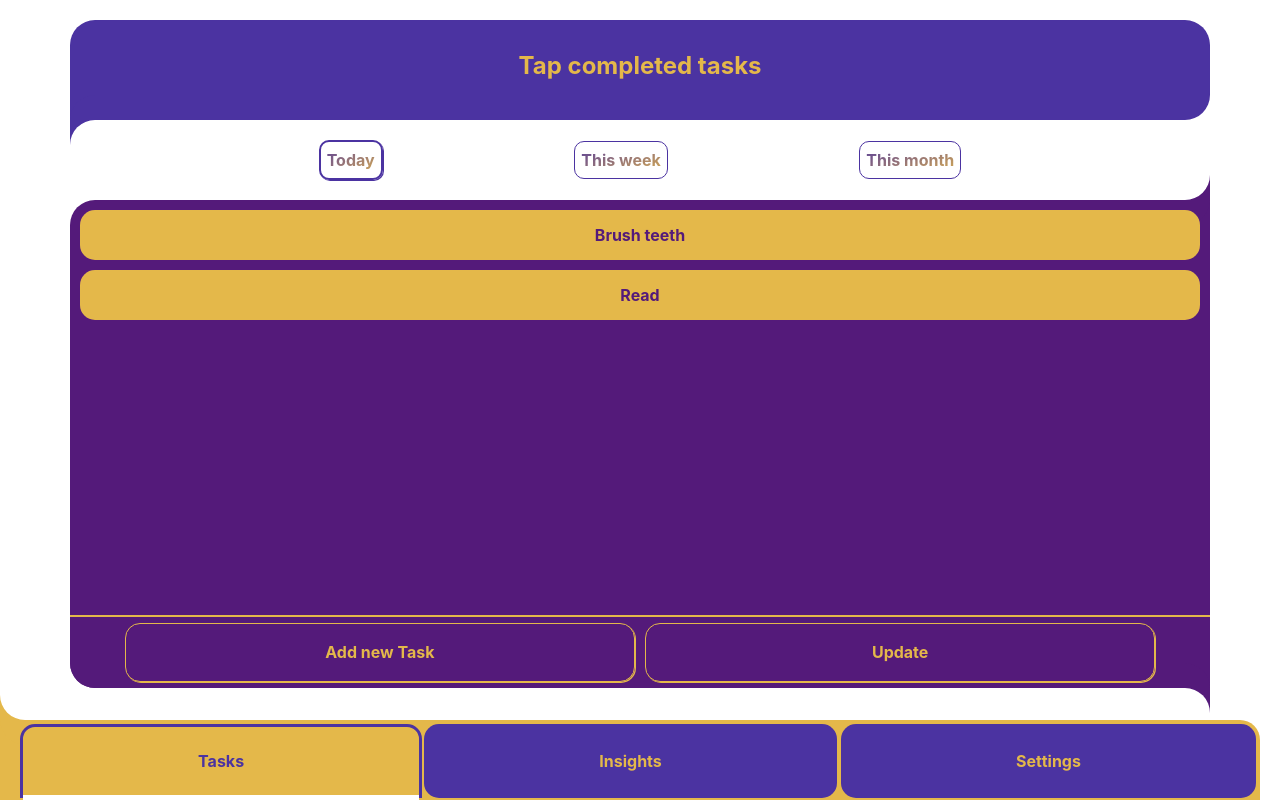
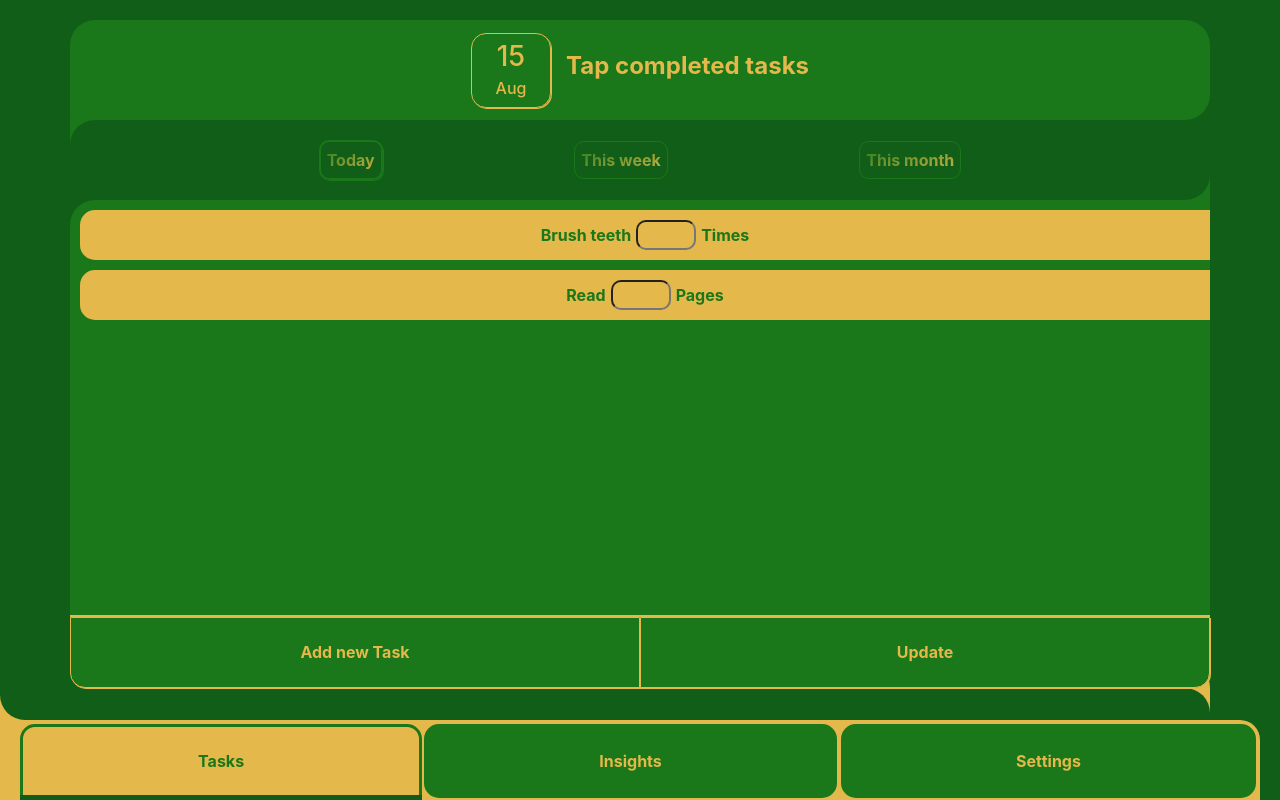
Before and after one commit to james-julius/Habit, a React (Create React App) app: page /tasks in a window 1280 px wide. Built offline with nearby package versions, Linux system fonts and the light colour scheme.

Commit message:
First page nearly complete

```diff
--- a/package.json
+++ b/package.json
@@ -7,6 +7,7 @@
     "@testing-library/react": "^9.5.0",
     "@testing-library/user-event": "^7.2.1",
     "bootstrap": "^4.5.2",
+    "moment": "^2.27.0",
     "node-sass": "^4.14.1",
     "react": "^16.13.1",
     "react-bootstrap": "^1.3.0",
--- a/src/App.js
+++ b/src/App.js
@@ -1,16 +1,22 @@
 import React from 'react';
 import { BrowserRouter as Router, Switch, Route, Link} from 'react-router-dom';
+import Nav from './components/Nav/Nav';
 import Home from './pages/Home/Home';
-import Nav from './components/Nav/Nav';
 import TaskInput from './pages/TaskInput/TaskInput';
+import Insights from './pages/Insights/Insights';
+import Settings from './pages/Settings/Settings.js';
 import 'bootstrap/dist/css/bootstrap.min.css';
 import './App.scss';
 
 function App() {
   return (<>
       <Router>
-        {/* <Route path="/" component={Home}/> */}
-        <Route path="/" component={TaskInput}/>
+        <Switch>
+          <Route exact path="/" componen={Home}/>
+          <Route path="/tasks" component={TaskInput}/>
+          <Route path="/insights" component={Insights}/>
+          <Route path="/settings" component={Settings}/>
+        </Switch>
         <Nav/>
       </Router>
     </>
--- a/src/App.scss
+++ b/src/App.scss
@@ -1,16 +1,16 @@
 // Theme 1 - Woodland
-// $primaryColor: rgb(21, 82, 9);
-// $secondaryColor: #a9e7ae;
-// $tertiaryColor: rgb(25, 48, 20);
-// $secondaryAccent: #ffffff;
-// $backgroundColor: rgb(45, 63, 40);
+$primaryColor: #1a771a;
+$secondaryColor: #e4b84a;
+$tertiaryColor: #1a771a;
+$secondaryAccent: #fdecc1;
+$backgroundColor: rgb(16, 94, 23);
 
 // Theme 2 - Royal Sky
-$primaryColor: rgb(75, 51, 161);
-$secondaryColor: #e4b84a;
-$tertiaryColor: rgb(84, 26, 122);
-$secondaryAccent: #fcf270;
-$backgroundColor: white;
+// $primaryColor: rgb(75, 51, 161);
+// $secondaryColor: #e4b84a;
+// $tertiaryColor: rgb(84, 26, 122);
+// $secondaryAccent: #fcf270;
+// $backgroundColor: white;
 
 @mixin flex-center {
     display: flex;
--- a/src/components/Nav/Nav.js
+++ b/src/components/Nav/Nav.js
@@ -7,10 +7,10 @@ export default function Nav() {
     return (
     <>
         <Row style={{height: '4vh'}}/>
-        <div class="nav-container">
+        <div className="nav-container">
             <nav>
-                <ul class="nav-list">
-                    <NavLink to="/">Tasks</NavLink>
+                <ul className="nav-list">
+                    <NavLink to="/tasks">Tasks</NavLink>
                     <NavLink to="/insights">Insights</NavLink>
                     <NavLink to="/settings">Settings</NavLink>
                 </ul>
--- a/src/components/Nav/Nav.scss
+++ b/src/components/Nav/Nav.scss
@@ -68,8 +68,8 @@
                     position: absolute;
                     bottom: -20px;
                     height: 20px;
-                    width: 100%;
-                    left: 0px;
+                    width: calc(100% + 6px);
+                    left: -3px;
                     background-color: $backgroundColor;
                     z-index: 4;
                 }
--- a/src/components/TaskTap/TaskTap.js
+++ b/src/components/TaskTap/TaskTap.js
@@ -1,7 +1,28 @@
 import React, { useState } from 'react';
+import './TaskTap.scss';
 
-export default function TaskTap() {
-    return (<div>
-        Tap me
-    </div>);
+export default function TaskTap({taskName, value, trackingUnit, tasks, setTasks}) {
+    const taskIndex = tasks.findIndex(element => element.name === taskName);
+
+    const handleChange = (value) => {
+        let updatedTasks = [...tasks];
+        updatedTasks[taskIndex] = {
+            ...updatedTasks[taskIndex],
+            value: value
+        };
+        setTasks(updatedTasks);
+    }
+
+    return (
+        <div className="tasktap">
+            {taskName}
+            <input
+                type="number"
+                min="1"
+                value={value}
+                onClick={(e) => handleChange(tasks[taskIndex].value + 1)}
+                onChange={(e) => handleChange(e.target.value)}/>
+                {trackingUnit}
+        </div>
+    );
 }
--- /dev/null
+++ b/src/components/TaskTap/TaskTap.scss
@@ -0,0 +1,23 @@
+@import '../../App.scss';
+
+.tasktap {
+    @include flex-center;
+    background-color: $secondaryColor;
+    height: auto;
+    min-height: 50px;
+    margin-bottom: 10px;
+    width: 100%;
+    flex-grow: 1;
+    border-radius: 15px 0px 0px 15px;
+    max-height: 50px;
+    font-weight: bold;
+    color: $tertiaryColor;
+
+    input {
+        width: 60px;
+        border-radius: 10px;
+        margin: 0px 5px;
+        color: $primaryColor;
+        background-color: $secondaryColor;
+    }
+}
--- /dev/null
+++ b/src/pages/Insights/Insights.js
@@ -0,0 +1,8 @@
+import React from 'react'
+import { Container, Row } from 'react-bootstrap';
+
+export default function Insights() {
+    return (<Container>
+        Geeeeeet your insights here for 2 dollars.
+    </Container>);
+}
--- /dev/null
+++ b/src/pages/Settings/Settings.js
@@ -0,0 +1,8 @@
+import React from 'react';
+import { Container, Row } from 'react-bootstrap';
+
+export default function Settings() {
+    return(<Container>
+        Change yo' settings here.
+    </Container>)
+}
--- a/src/pages/TaskInput/TaskInput.js
+++ b/src/pages/TaskInput/TaskInput.js
@@ -1,43 +1,70 @@
 import React, { useState, useEffect } from 'react';
-// import TaskTap from '../../components/TaskTap/TaskTap';
+import TaskTap from '../../components/TaskTap/TaskTap';
 import { Container, Row } from 'react-bootstrap';
+import moment from 'moment';
 import './TaskInput.scss';
 
 function TimeShift(props) {
     return (
-        <div class={props.active ? 'timeshift active': 'timeshift'} onClick={() => props.setActiveTimeframe(props.time)}>
-            {props.setAc}
+        <div className={props.active ? 'timeshift active': 'timeshift'} onClick={() => props.setActiveTimeframe(props.time)}>
             {props.displayVal}
         </div>
     );
 }
 
-function TaskTap(props) {
-    return (
-        <div class="tasktap" onClick={props.addTask}>
-            {props.taskName}
-        </div>
-    );
-}
 
 export default function TaskInput() {
     const timeframes = [['Today', 'day'], ['This week', 'week'], ['This month', 'month']];
     const [activeTimeframe, setActiveTimeframe] = useState('day');
-    const [tasks, setTasks] = useState(['Brush teeth', 'Read']);
-    const [createNewtask, createNewTask] = useState();
+    const [tasks, setTasks] = useState([{
+        name: "Brush teeth",
+        trackingUnit: "Times",
+        customTrackingUnit: false,
+        updateCount: 0
+    },{
+        name: "Read",
+        trackingUnit: "Pages",
+        customTrackingUnit: false,
+        updateCount: 0
+    }]);
+    ;
+    const initTask = {
+        name: "",
+        trackingUnit: "",
+        customTrackingUnit: false,
+        updateCount: 0
+    };
+    const [newTask, setNewTask] = useState(initTask);
+    const [mainMode, setMainMode] = useState('displayTasks');
+    const handleAddTask = (task) => {
+        console.log(task);
+        if (!task.name || !task.trackingUnit) {
+            return alert('Please ensure your task has a name and unit to track.');
+        } else {
+            setTasks([...tasks, task]);
+            setMainMode('displayTasks');
+        }
+    }
 
     return(<Container>
         <Row style={{height: '2.5vh'}} noGutters/>
         <Row>
-            <div class="headline-container">
+            <div className="headline-container">
+                <div className="date-block">
+                    <span className="day">
+                        <h3>{moment().format('DD')}</h3>
+                    </span>
+                    <span className="month"><h6>{moment().format('MMM')}</h6></span>
+                </div>
                 <h2>Tap completed tasks</h2>
             </div>
         </Row>
         <Row style={{height: '10vh'}}>
-            <div class="timeshift-container">
+            <div className="timeshift-container">
                 {timeframes.map(([displayVal, timeframe]) => {
                     return <TimeShift
                                 displayVal={displayVal}
+                                key={timeframe}
                                 time={timeframe}
                                 active={timeframe === activeTimeframe}
                                 setActiveTimeframe={setActiveTimeframe}
@@ -46,15 +73,57 @@ export default function TaskInput() {
             </div>
         </Row>
         <Row style={{height: '61vh'}}>
-            <div class="main-container">
-                <div class="tasks-container">
-                    {tasks.map(task => {
-                        return <TaskTap taskName={task}/>
-                    })}
-                </div>
-                <div class="action-container">
-                        <div class="action-button" onClick={createNewTask}>Add new Task</div>
-                        <div class="action-button">Update</div>
+            <div className="main-container">
+                {(mainMode === 'displayTasks') && <>
+                    <div className="tasks-container">
+                        {tasks.map(task => {
+                            return <TaskTap taskName={task.name} trackingUnit={task.trackingUnit} tasks={tasks} setTasks={setTasks}/>
+                        })}
+                    </div>
+                </>}
+                {(mainMode === 'createTask' && <>
+                        <div className="create-task-container">
+                            {/* <div className="back-button" onClick={() => setMainMode('displayTasks')}>Go back</div> */}
+                            <h5>What task do you want to track?</h5>
+                            <input type="text" value={newTask.name} onChange={(e) => {setNewTask({...newTask, name: e.target.value})}} placeholder="Enter task name here"/>
+                            <h5>What unit should we track it in?</h5>
+                            <select value={newTask.trackingUnit} onChange={(e) => {
+                                if (e.target.value === 'custom') {
+                                    setNewTask({...newTask, trackingUnit: e.target.value, customTrackingUnit: true})
+                                } else {
+                                    setNewTask({...newTask, trackingUnit: e.target.value, customTrackingUnit: false})
+                                }
+                                }}>
+                                <option value="">Select...</option>
+                                <option value="times">Times</option>
+                                <option value="minutes">Minutes</option>
+                                <option value="hours">Hours</option>
+                                <option value="km">KM</option>
+                                <option value="pages">Pages</option>
+                                <option value="custom">Other...</option>
+                            </select>
+                            {(newTask.trackingUnit === 'custom') && <input value={newTask.trackingUnit} onChange={e => setNewTask({...newTask, trackingUnit: e.target.value})}/>}
+
+                        </div>
+                </>)}
+                <div className="action-container">
+                    {mainMode === 'displayTasks' && <>
+                            <div className="action-button left" onClick={() => setMainMode('createTask')}>Add new Task</div>
+                            <div className="action-button right">Update</div>
+                    </>}
+                    {(mainMode === 'createTask') && <>
+                            <div className="action-button left"
+                                onClick={() =>
+                                handleAddTask(newTask)}>
+                                Add Task
+                            </div>
+                            <div className="action-button right"
+                                onClick={() => {
+                                    setMainMode('displayTasks');
+                                    setNewTask(initTask);
+                                }}
+                                >Cancel</div>
+                    </>}
                 </div>
             </div>
         </Row>
--- a/src/pages/TaskInput/TaskInput.scss
+++ b/src/pages/TaskInput/TaskInput.scss
@@ -21,6 +21,31 @@
         box-shadow: 0 -25px 0px 0px $primaryColor;
         z-index: 4;
     }
+    .date-block {
+        display: grid;
+        height: 75%;
+        width: 10vh;
+        z-index: 8;
+        border-radius: 15px;
+        border: 1px solid $secondaryColor;;
+        margin-right: 15px;
+        grid-template: "day" 3fr
+                       "month" 1fr / 1fr;
+        box-shadow: 1px 1px $secondaryColor;
+        h3, h4 {
+            margin: 0px;
+            padding: 0px;
+        }
+        .day {
+            grid-area: day;
+            @include flex-center;
+            font-weight: bold;
+        }
+        .month {
+            grid-area: month;
+            @include flex-center;
+        }
+    }
     h2 {
         z-index: 6;
         }
@@ -33,10 +58,10 @@
     display: flex;
     justify-content: space-evenly;
     align-items: center;
+
     .timeshift {
         @include flex-center;
         transition: .5s;
-        // background-color: lightcoral;
         color: transparent;
         border-radius: 10px;
         padding: 6px;
@@ -47,15 +72,14 @@
         -webkit-background-clip: text;
         -webkit-text-fill-color: transparent;
         cursor: pointer;
-
         border: 1px solid $primaryColor;
 
         &:hover {
             color: $secondaryAccent;
-            transition: 1s;
+            transition: .2s;
         }
         &.active {
-            border: 2px solid $primaryColor;
+            border: 2.5px solid $primaryColor;
             box-shadow: 1px 1px $primaryColor;;
         }
     }
@@ -71,7 +95,7 @@
     position: relative;
     z-index: 5;
 
-    &:before {
+    &:after {
         content: "";
         background-color: $backgroundColor;
         height: 50px;
@@ -84,16 +108,16 @@
         z-index: 4;
     }
 
-    &:after {
+    &:before {
         content: "";
         height: 50px;
         width: 25px;
-        box-shadow: 0px -25px 0px 0px $tertiaryColor;
+        box-shadow: 0px -25px 0px 0px $secondaryColor;
         border-top-right-radius: 25px;
         position: absolute;
         bottom: -50px;
         right: 0px;
-        z-index: 4;
+        z-index: 3;
     }
 }
 
@@ -106,8 +130,8 @@
     flex-grow: 1;
     height: 85%;
     width: 100%;
-    padding: 10px;
-    overflow: scroll;
+    padding: 10px 0px 10px 10px;
+    overflow-y: scroll;
     z-index: 8;
 
     .tasktap {
@@ -118,31 +142,91 @@
         margin-bottom: 10px;
         width: 100%;
         flex-grow: 1;
-        border-radius: 15px;
+        border-radius: 15px 0px 0px 15px;
         max-height: 50px;
         font-weight: bold;
         color: $tertiaryColor;
     }
 }
+.tasks-container {
+    display: flex;
+    flex-flow: row wrap;
+    justify-content: center;
+    align-items: space-evenly;
+    align-content: flex-start;
+    flex-grow: 1;
+    height: 85%;
+    width: 100%;
+    padding: 10px 0px 10px 10px;
+    overflow: scroll;
+    z-index: 8;
+
+}
+.create-task-container {
+    display: flex;
+    flex-flow: column;
+    justify-content: flex-start;
+    align-items: space-evenly;
+    align-content: flex-start;
+    flex-grow: 1;
+    height: 85%;
+    width: 95%;
+    padding: 10px 0px 10px 10px;
+    overflow: scroll;
+    z-index: 8;
+    position: relative;
+    padding-top: 5vh;
+
+    .back-button {
+        @include flex-center;
+        position: absolute;
+        top: 10px;
+        left: 0px;
+        height: 30px;
+        width: 75px;
+        background-color: $secondaryColor;
+        color: $backgroundColor;
+        border-radius: 10px;
+    }
+
+    input {
+        border-radius: 8px;
+    }
+}
 .action-container {
     @include flex-center;
     height: 15%;
-    padding: 3px;
+    // padding: 3px;
     width: 100%;
     border-top: 2px solid $secondaryColor;
     background-color: $tertiaryColor;
     border-bottom-left-radius: 25px;
     .action-button {
         @include flex-center;
-        height: 90%;
-        width: 45%;
-        margin: 5px 5px;
+        height: 100%;
+        width: 50%;
+        // margin: 5px 5px;
         color: $secondaryColor;
         border: 1.5px solid $secondaryColor;
-        // background-color: $secondaryColor;
+        background-color: $primaryColor;
         box-shadow: 1px 1px $secondaryColor;
-        z-index: 11;
-        border-radius: 15px;
+        z-index: 12;
         font-weight: bold;
+        position: relative;
+    }
+    .left {
+        border-radius: 0px 0px 0px 15px;
+        &:after {
+            content: "";
+            height: calc(100% + 2px);
+            width: 12px;
+            position: absolute;
+            top: 0px;
+            right: -12px;
+            background-color: $secondaryColor;
+        }
+    }
+    .right {
+        border-radius: 0px 0px 15px 0px;
     }
 }
```
Also changed, not shown: src/components/TimeShift/TimeShift.js (added, +10 -0 lines), 1 other file (tests, documents, lock files or other folders).
